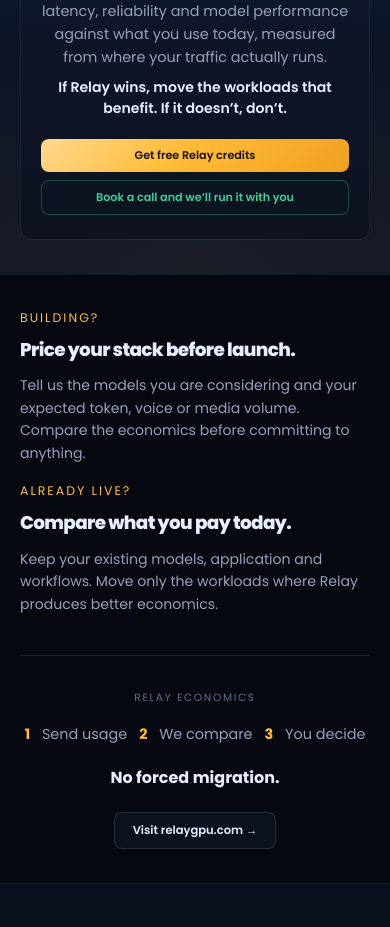
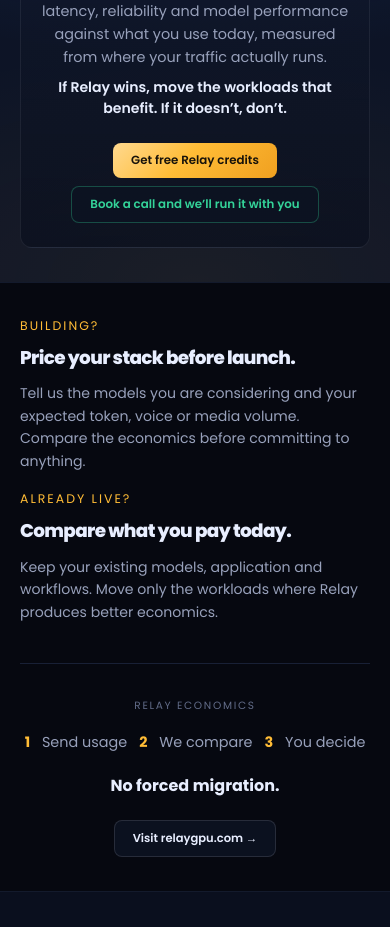
Before and after one commit to MaximusMaximos/relay-business, a Next.js app: page / in a window 390 px wide. Shown: the part 6020-6947 px from the top of the page. Built offline with nearby package versions, Linux system fonts and the light colour scheme.

Commit message:
Mobile CTA sizing in the credits panel

```diff
--- a/app/page.module.css
+++ b/app/page.module.css
@@ -3422,3 +3422,17 @@
   .creditsInner .ctaGold { margin-top: 4px; }
   .creditsInner .creditsCall { margin-top: 8px; }
 }
+
+@media (max-width: 900px) {
+  /* Full width made them dominate the panel. Sized to their labels and
+     left-aligned with the text above, so they read as actions rather than as
+     two bars. */
+  .creditsInner .ctaGold,
+  .creditsInner .creditsCall {
+    display: inline-block;
+    width: auto;
+    padding: 9px 18px;
+    font-size: 0.74rem;
+  }
+  .creditsInner .creditsCall { margin-top: 8px; }
+}
```
